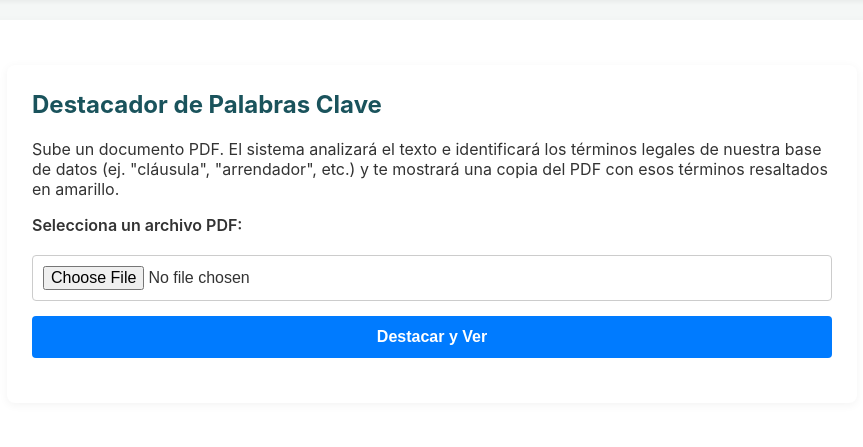
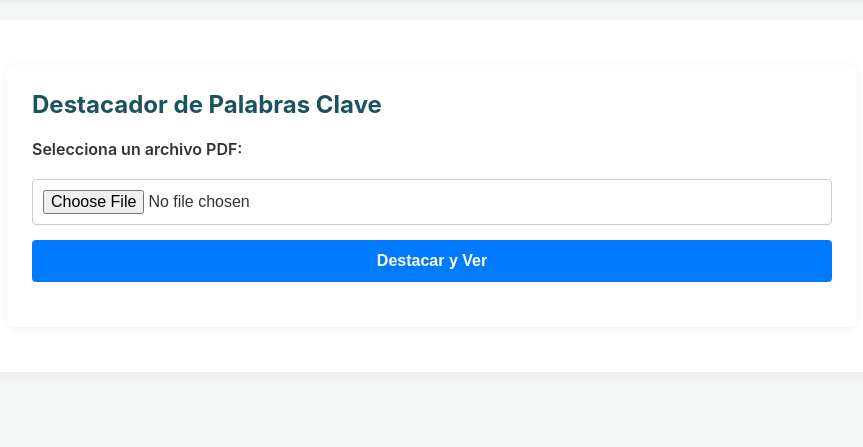
Before and after one commit to Meiy0/LegalSearch, a Flask app: page /destacador in a window 1280 px wide. Shown: the part 59-506 px from the top of the page, without its empty margins (208-1071 px from the left). Run offline with Flask 3, Linux system fonts and the light colour scheme; parts of the project's set-up code (start-up, migrations or seed data) failed here and were passed over.

Commit message:
eliminado texto extra

```diff
--- a/templates/destacador.html
+++ b/templates/destacador.html
@@ -67,12 +67,6 @@
 {% block content %}
 <div class="container-destacador">
     <h2>Destacador de Palabras Clave</h2>
-    <p>
-        Sube un documento PDF. El sistema analizará el texto e identificará
-        los términos legales de nuestra base de datos (ej. "cláusula",
-        "arrendador", etc.) y te mostrará una copia del PDF con esos
-        términos resaltados en amarillo.
-    </p>
 
     <form id="destacador-form" action="{{ url_for('api_destacar_pdf') }}" method="POST" enctype="multipart/form-data">
 
```
